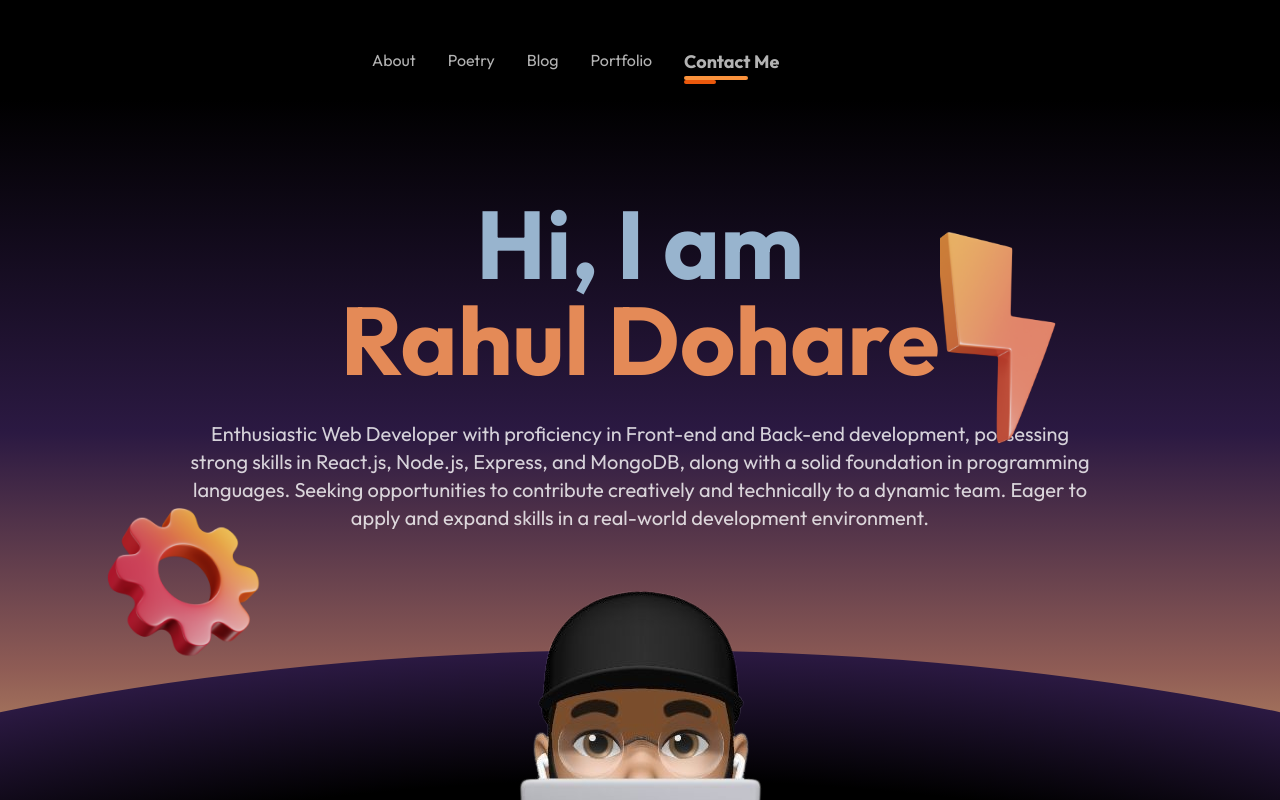
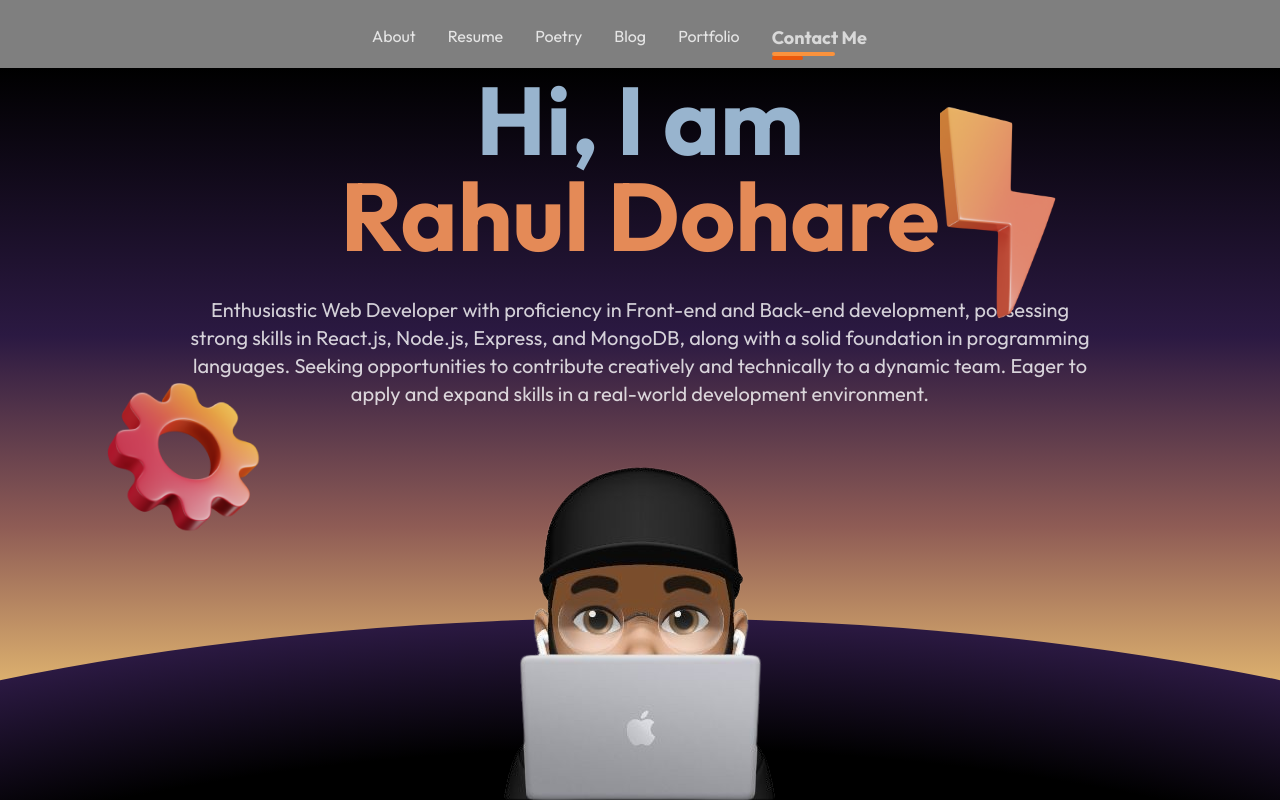
Before and after one commit to rahuldohare007/RahulDohare-Portfolio, a Next.js app: page / in a window 1280 px wide. Shown: the top 800 px of the page. Built offline with nearby package versions, Linux system fonts and the light colour scheme.

Commit message:
About Finished!

```diff
--- a/src/app/globals.css
+++ b/src/app/globals.css
@@ -36,7 +36,7 @@ body {
   }
 }
 
-animate-gradient-xy {
+.animate-gradient-xy {
   animation: gradient-xy 5s ease infinite;
   background-size: 200% 200%;
 }
--- a/src/components/Hero.tsx
+++ b/src/components/Hero.tsx
@@ -11,7 +11,7 @@ export default function Hero() {
 
   return (
     <div
-      className="py-24 relative overflow-hidden bg-[linear-gradient(to_bottom,#000,#2B1942_35%,#8F5C55_60%,#DBAF6E_80%)]"
+      className="py-1 relative overflow-hidden bg-[linear-gradient(to_bottom,#000,#2B1942_35%,#8F5C55_60%,#DBAF6E_80%)]"
       ref={containerRef}
     >
       <div className="absolute rounded-[50%] w-[3000px] h-[1300px] top-[550px] left-[50%] -translate-x-1/2 bg-[radial-gradient(closest-side,#000_80%,#2B1942)]"></div>
--- a/src/components/Navbar.tsx
+++ b/src/components/Navbar.tsx
@@ -6,6 +6,7 @@ import { motion } from "framer-motion";
 
 const navLinks = [
   { title: "About", path: "#about" },
+  { title: "Resume", path: "#resume" },
   { title: "Poetry", path: "https://www.instagram.com/rahuldoharepoetry/" },
   { title: "Blog", path: "https://www.cyborgcoding.com/" },
   { title: "Portfolio", path: "#portfolio" },
@@ -40,8 +41,9 @@ export default function Navbar() {
   };
 
   return (
-    <div className="text-white/70 pt-6 bg-black">
-      <div className="hidden md:flex items-center px-4 py-2 mx-auto max-w-[600px]">
+    <div className="sticky top-0 z-50">
+      <div className="text-white/80 pt-2 bg-black/50 backdrop-blur-sm">
+        <div className="hidden md:flex items-center px-4 mx-auto max-w-[600px]">
           <ul className="flex flex-row p-4 space-x-8">
             {navLinks.map((link, index) => (
               <li key={index}>
@@ -89,5 +91,6 @@ export default function Navbar() {
           </ul>
         </motion.div>
       </div>
+    </div>
   );
 }
```
Lines whose indentation alone changed are shown as unchanged.
